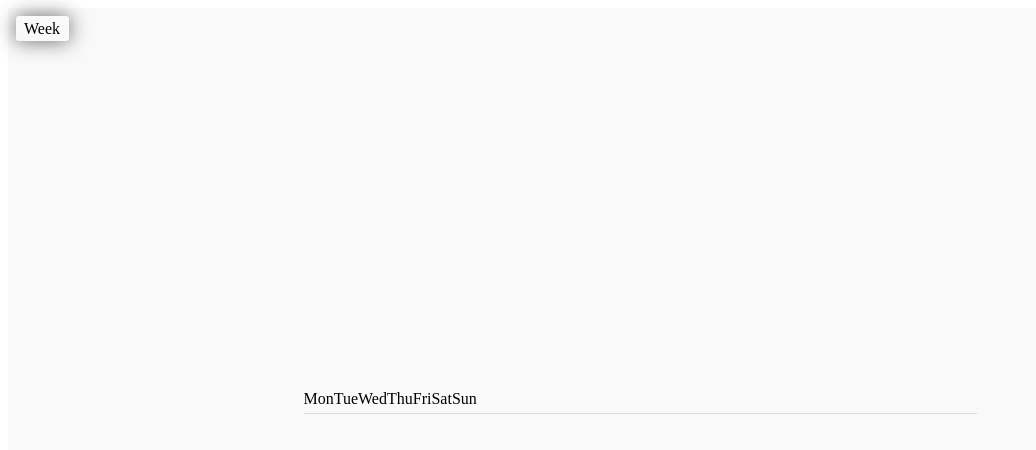
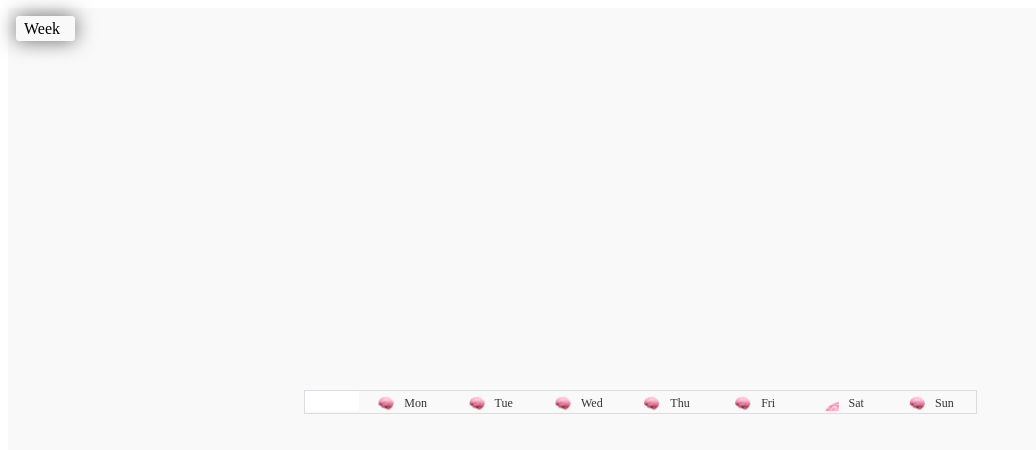
Before and after one commit to aftabrehan/calendarwex, a Next.js app: page /stories/label in a window 1280 px wide. Shown: the top 450 px of the page, without its empty margins (0-1036 px from the left). Built offline with nearby package versions, Linux system fonts and the light colour scheme.

Commit message:
Add Data from Props

```diff
--- a/pages/stories/label.js
+++ b/pages/stories/label.js
@@ -1,32 +1,93 @@
 import Stories from 'components/stories'
-import Label from 'components/label'
+import LabelTop from 'components/label'
 
 import Icon1 from '../../src/assets/brain.svg'
 import Icon2 from '../../src/assets/camel.svg'
 import Icon3 from '../../src/assets/cocktail-glass.svg'
 import Icon4 from '../../src/assets/hot-beverage.svg'
-import Icon5 from '../../src/assets/icon.svg'
+import Icon5 from '../../src/assets/zombie.svg'
 import Icon6 from '../../src/assets/party-popper.svg'
-import Icon7 from '../../src/assets/tree.svg'
+import Icon7 from '../../src/assets/women-getting-massage.svg'
 import BlankIcon from '../../src/assets/blank.svg'
 
-const label = {
+const labelTopWeek = {
   arg: 'Week',
-  variant: 'week',
-  days: ['Mon', 'Tue', 'Wed', 'Thu', 'Fri', 'Sat', 'Sun'],
-  icon: [
-    <Icon1 />,
-    <Icon2 />,
-    <Icon3 />,
-    <Icon4 />,
-    <Icon5 />,
-    <Icon6 />,
-    <Icon7 />,
+  variant: 'row',
+  gap: <BlankIcon />,
+  days: [
+    {
+      day: 'Mon',
+      icon: <Icon1 />,
+    },
+    {
+      day: 'Tue',
+      icon: <Icon2 />,
+    },
+    {
+      day: 'Wed',
+      icon: <Icon3 />,
+    },
+    {
+      day: 'Thu',
+      icon: <Icon4 />,
+    },
+    {
+      day: 'Fri',
+      icon: <Icon5 />,
+    },
+    {
+      day: 'Sat',
+      icon: <Icon6 />,
+    },
+    {
+      day: 'Sun',
+      icon: <Icon7 />,
+    },
+  ],
+}
+
+const labelTopMonth = {
+  arg: 'Month',
+  variant: 'row',
+  days: [
+    {
+      day: 'Mon',
+      icon: <Icon1 />,
+    },
+    {
+      day: 'Tue',
+      icon: <Icon2 />,
+    },
+    {
+      day: 'Wed',
+      icon: <Icon3 />,
+    },
+    {
+      day: 'Thu',
+      icon: <Icon4 />,
+    },
+    {
+      day: 'Fri',
+      icon: <Icon5 />,
+    },
+    {
+      day: 'Sat',
+      icon: <Icon6 />,
+    },
+    {
+      day: 'Sun',
+      icon: <Icon7 />,
+    },
   ],
 }
 
 const LabelStory = () => {
-  return <Stories argList={[label]} template={args => <Label {...args} />} />
+  return (
+    <Stories
+      argList={[labelTopWeek, labelTopMonth]}
+      template={args => <LabelTop {...args} />}
+    />
+  )
 }
 
 export default LabelStory
--- a/src/components/label/Label.js
+++ /dev/null
@@ -1,16 +0,0 @@
-import stl from './Label.module.scss'
-
-const Label = ({ arg, variant, days, icon }) => {
-  console.log(variant)
-  return (
-    <div className={stl.label}>
-      {days.map((item, i) => (
-        <div key={i} className={`stl.${variant}`}>
-          {item}
-        </div>
-      ))}
-    </div>
-  )
-}
-
-export default Label
--- a/src/components/label/Label.module.scss
+++ b/src/components/label/Label.module.scss
@@ -11,9 +11,12 @@
   left: 20px;
   top: 20px;
   border-bottom: 1px solid #dadce0;
+
+  // for local use
+  border: 1px solid#dadce0;
 }
 
-.week {
+.row {
   display: flex;
   flex-direction: row;
   justify-content: center;
@@ -22,9 +25,8 @@
   gap: 10px;
   width: 96.14px;
   height: 24px;
-  flex: none;
-  order: 0;
-  flex-grow: 1;
-
-  @extend .testBorder;
+  font-style: normal;
+  font-weight: 500;
+  font-size: 12px;
+  color: #333333;
 }
--- /dev/null
+++ b/src/components/label/LabelTop.js
@@ -0,0 +1,18 @@
+import stl from './Label.module.scss'
+import clsx from 'clsx'
+
+const LabelTop = ({ arg, variant, days, gap, customClass }) => {
+  return (
+    <div className={stl.label}>
+      <div>{gap}</div>
+      {days.map((item, i) => (
+        <div key={i} className={clsx(stl[`${variant}`], customClass)}>
+          {item.icon}
+          {item.day}
+        </div>
+      ))}
+    </div>
+  )
+}
+
+export default LabelTop
--- a/src/components/label/index.js
+++ b/src/components/label/index.js
@@ -1,3 +1,3 @@
-import Label from './Label'
+import LabelTop from './LabelTop'
 
-export default Label
+export default LabelTop
```
Also changed, not shown: pages/stories/index.js (+1 -1 lines), src/assets/party-popper.svg, src/assets/zombie.svg (added).
